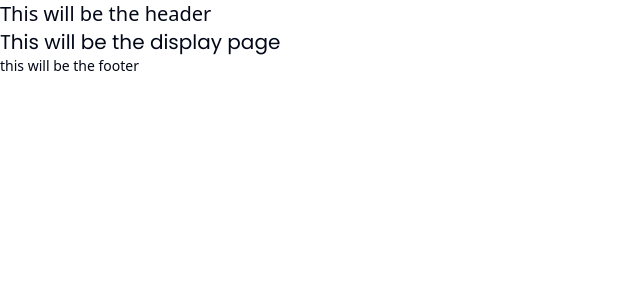
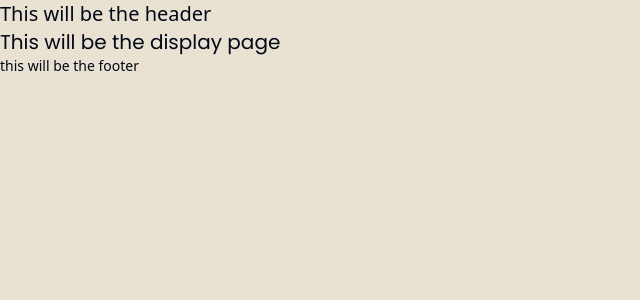
Before and after one commit to kbrandon19/debonairfox-creative-studio, a Next.js app: page / in a window 1280 px wide. Shown: the top 300 px of the page, without its empty margins (0-640 px from the left). Built offline with nearby package versions, Linux system fonts and the light colour scheme.

Commit message:
Custom colors in Tailwind, adding 404 and Coming Soon starter pages

```diff
--- a/app/globals.css
+++ b/app/globals.css
@@ -13,17 +13,10 @@
     --popover: 0 0% 100%;
     --popover-foreground: 222.2 84% 4.9%;
 
-    --primary: 222.2 47.4% 11.2%;
-    --primary-foreground: 210 40% 98%;
 
-    --secondary: 210 40% 96.1%;
-    --secondary-foreground: 222.2 47.4% 11.2%;
 
     --muted: 210 40% 96.1%;
     --muted-foreground: 215.4 16.3% 46.9%;
-
-    --accent: 210 40% 96.1%;
-    --accent-foreground: 222.2 47.4% 11.2%;
 
     --destructive: 0 84.2% 60.2%;
     --destructive-foreground: 210 40% 98%;
@@ -35,7 +28,8 @@
     --radius: 0.5rem;
   }
 
-  .dark {
+ /* styling for dark mode*/
+  /* .dark {
     --background: 222.2 84% 4.9%;
     --foreground: 210 40% 98%;
 
@@ -63,7 +57,7 @@
     --border: 217.2 32.6% 17.5%;
     --input: 217.2 32.6% 17.5%;
     --ring: 212.7 26.8% 83.9%;
-  }
+  } */
 }
 
 @layer base {
--- a/tailwind.config.ts
+++ b/tailwind.config.ts
@@ -1,37 +1,68 @@
-import type { Config } from "tailwindcss"
+import type { Config } from "tailwindcss";
 
 const config = {
   darkMode: ["class"],
   content: [
-    './pages/**/*.{ts,tsx}',
-    './components/**/*.{ts,tsx}',
-    './app/**/*.{ts,tsx}',
-    './src/**/*.{ts,tsx}',
-	],
+    "./pages/**/*.{ts,tsx}",
+    "./components/**/*.{ts,tsx}",
+    "./app/**/*.{ts,tsx}",
+    "./src/**/*.{ts,tsx}",
+  ],
   prefix: "",
   theme: {
     container: {
       center: true,
       padding: "2rem",
       screens: {
-        "2xl": "1400px",
+        "sm": "375px",
+        "md": "1024px",
+        "lg": "1280px",
+        "2xl": "1440px",
+        "3xl": "1920px",
       },
     },
     extend: {
       colors: {
+        //custom colors
+        transparent: 'transparent',
+        current: 'currentColor',
+        white:'#FFFFFF',
+        black:{
+          main:'#000000',
+          text:'#212427'
+        },
+        teal:'#1D5B80',
+        //Light Blue
+        primary:{
+          default:'#6EA0C6',
+          '100':'#A8C6DD',
+          '200':'#8BB3D1',
+        },
+        //Green
+        secondary:{
+          default:'#50521D',
+          '100':'#969777',
+          '200':'#73754A',
+        },
+        //Tan
+        neutral:{
+          default:'#DBCEB4',
+          '100':'#E9E2D2',
+          '200':'#E2D8C3',
+        },
+        //Dark Blue
+        accent:{
+          default:'#24314B',
+          '100':'#7C8393',
+          '200':'#505A6F',
+        },
+
         border: "hsl(var(--border))",
         input: "hsl(var(--input))",
         ring: "hsl(var(--ring))",
-        background: "hsl(var(--background))",
+        background: '#E9E2D2',
         foreground: "hsl(var(--foreground))",
-        primary: {
-          DEFAULT: "hsl(var(--primary))",
-          foreground: "hsl(var(--primary-foreground))",
-        },
-        secondary: {
-          DEFAULT: "hsl(var(--secondary))",
-          foreground: "hsl(var(--secondary-foreground))",
-        },
+
         destructive: {
           DEFAULT: "hsl(var(--destructive))",
           foreground: "hsl(var(--destructive-foreground))",
@@ -40,10 +71,7 @@ const config = {
           DEFAULT: "hsl(var(--muted))",
           foreground: "hsl(var(--muted-foreground))",
         },
-        accent: {
-          DEFAULT: "hsl(var(--accent))",
-          foreground: "hsl(var(--accent-foreground))",
-        },
+
         popover: {
           DEFAULT: "hsl(var(--popover))",
           foreground: "hsl(var(--popover-foreground))",
@@ -75,6 +103,6 @@ const config = {
     },
   },
   plugins: [require("tailwindcss-animate")],
-} satisfies Config
+} satisfies Config;
 
-export default config
+export default config;
```
Also changed, not shown: app/pages/404.jsx (added, +9 -0 lines), app/pages/ComingSoon.jsx (added, +9 -0 lines).
